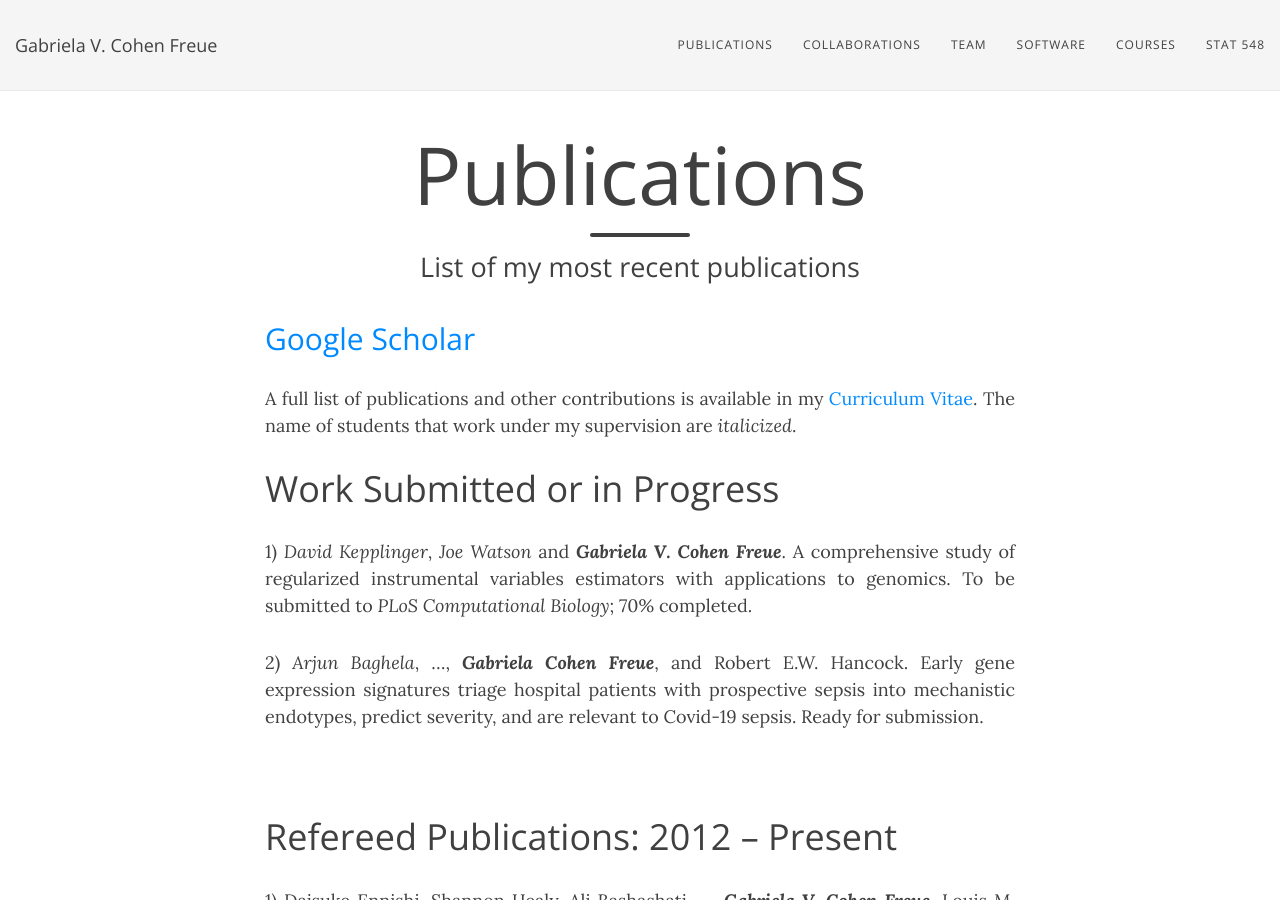
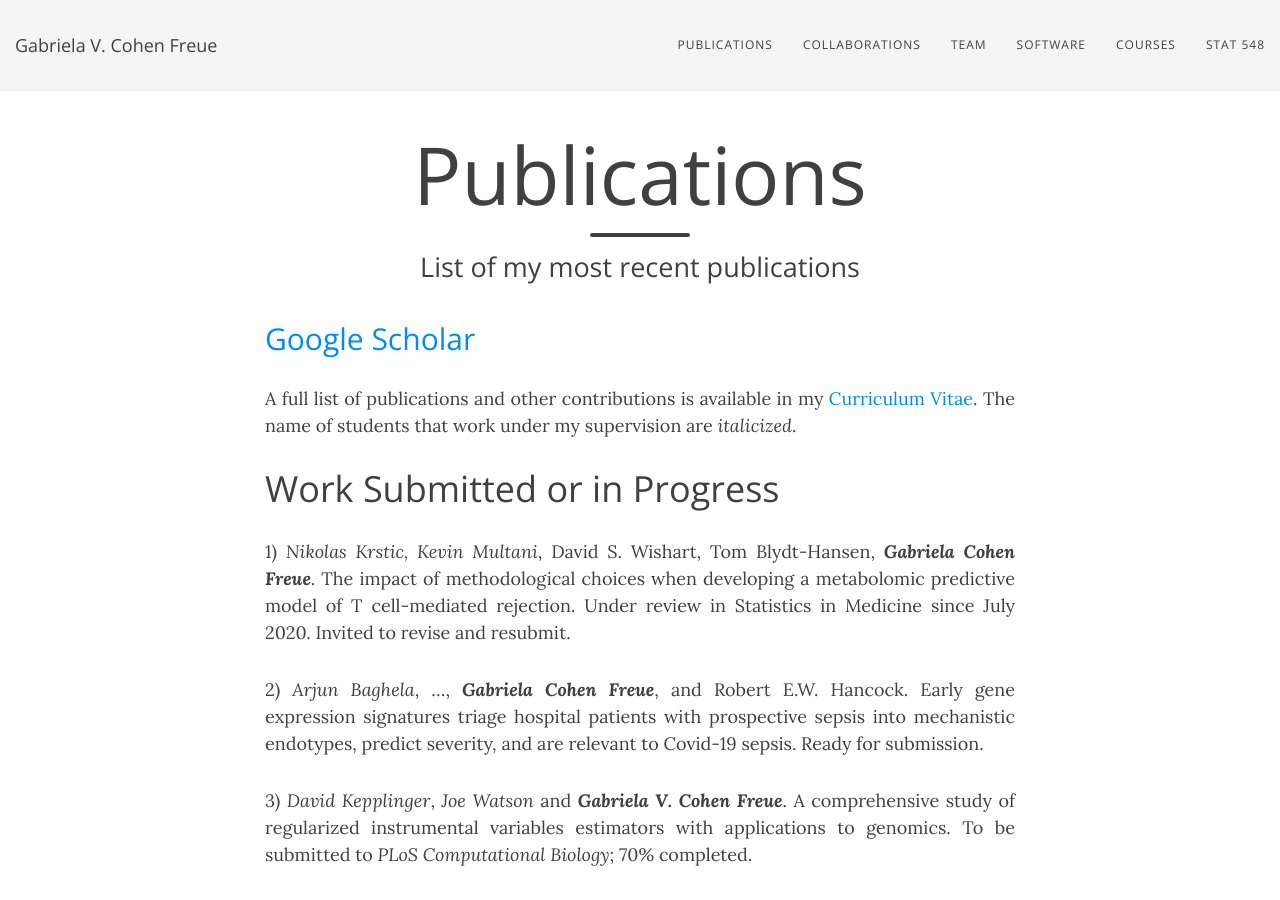
Before and after one commit to gcohenfr/gcohenfr.github.io, a Jekyll site: the page built from pub.md, in a window 1280 px wide and 900 px high. Built offline with Jekyll 4.4.1, drawn with Linux system fonts in a browser that asks for light colours; nearby versions of some CDN libraries.

Commit message:
pubs update

```diff
--- a/pub.md
+++ b/pub.md
@@ -10,10 +10,11 @@ A full list of publications and other contributions is available in my [Curricul
 
 # Work Submitted or in Progress
 
-1) *David Kepplinger*, *Joe Watson* and ***Gabriela V. Cohen Freue***. A comprehensive study of regularized instrumental variables estimators with applications to genomics. To be submitted to *PLoS Computational Biology*; 70% completed.
+1) *Nikolas Krstic, Kevin Multani*, David S. Wishart, Tom Blydt-Hansen, ***Gabriela Cohen Freue***. The impact of methodological choices when developing a metabolomic predictive model of T cell-mediated rejection. Under review in Statistics in Medicine since July 2020. Invited to revise and resubmit.
 
 2) *Arjun Baghela*, ..., ***Gabriela Cohen Freue***, and Robert E.W. Hancock. Early gene expression signatures triage hospital patients with prospective sepsis into mechanistic endotypes, predict severity, and are relevant to Covid-19 sepsis. Ready for submission.
 
+3) *David Kepplinger*, *Joe Watson* and ***Gabriela V. Cohen Freue***. A comprehensive study of regularized instrumental variables estimators with applications to genomics. To be submitted to *PLoS Computational Biology*; 70% completed.
 
 <br>
 # Refereed Publications: 2012 -- Present
```
